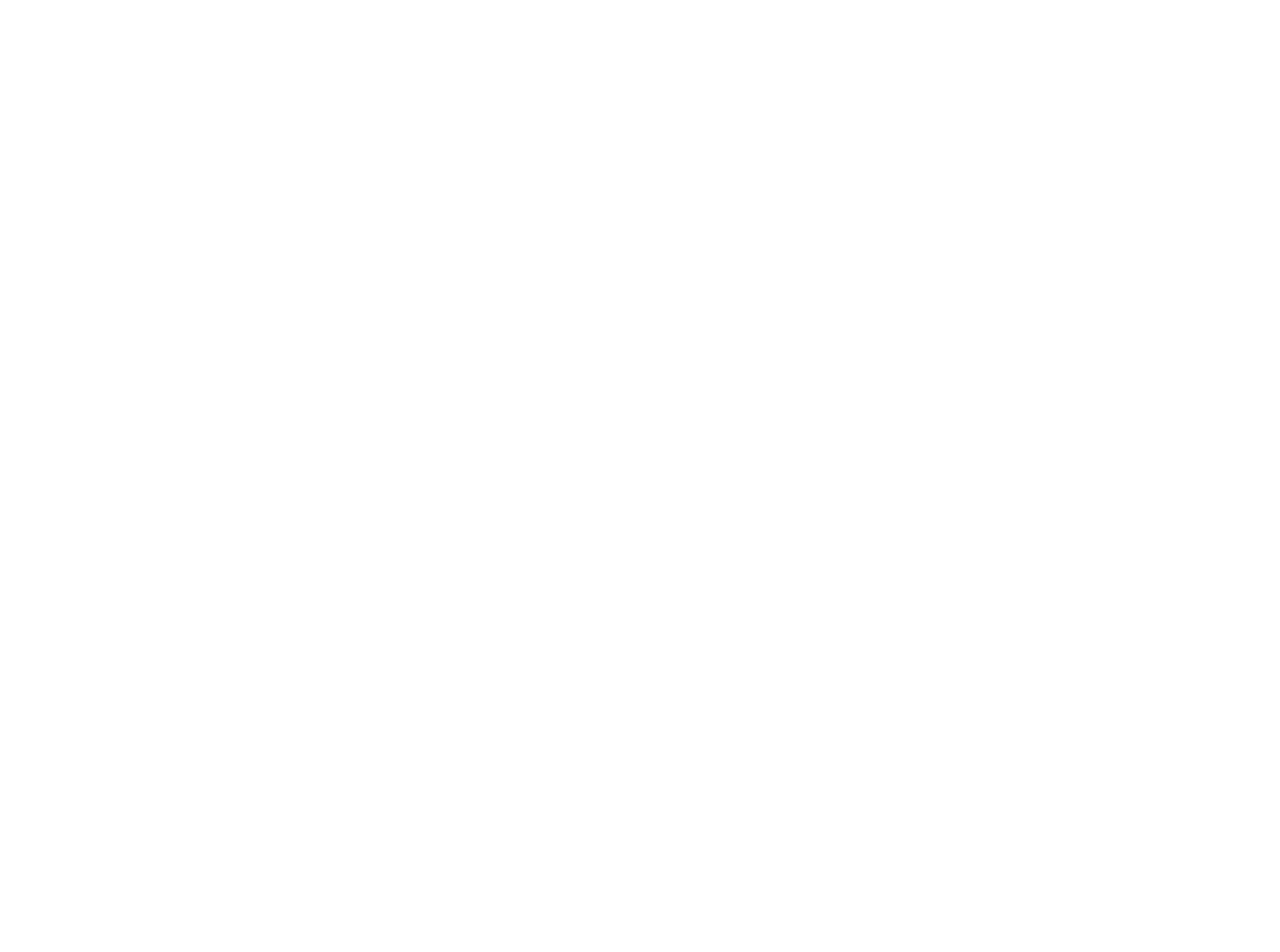
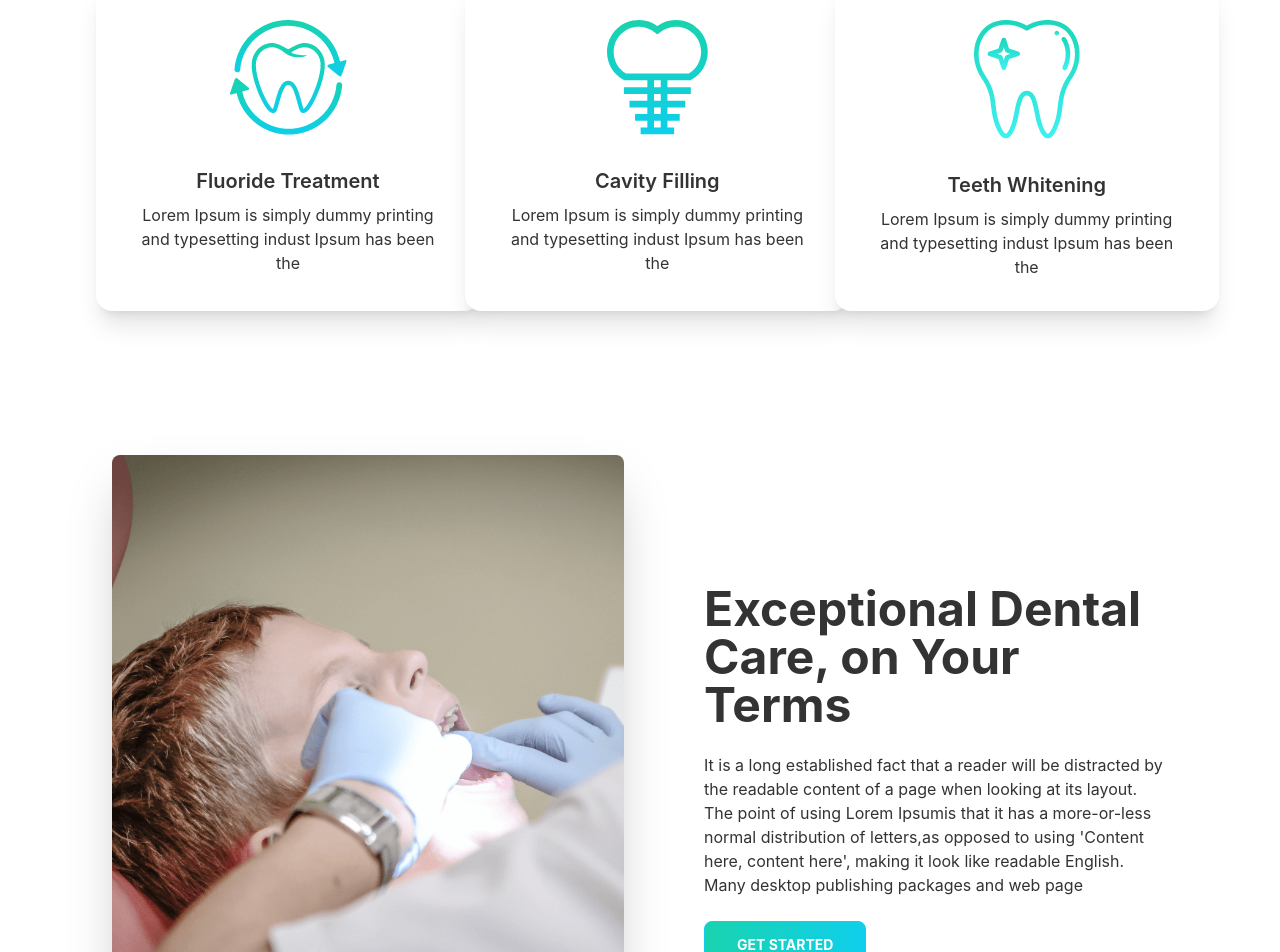
Before and after one commit to ashrafalisimon/doctors-portal-client, a React (Create React App) app: page / in a window 1280 px wide. Shown: the part 1340-2292 px from the top of the page. Before the commit the page ends 1012 px from the top, so only its background shows below. Built offline with nearby package versions, Linux system fonts and the light colour scheme.

Commit message:
service section complete

```diff
--- a/src/Pages/Home/Home.js
+++ b/src/Pages/Home/Home.js
@@ -1,12 +1,14 @@
 import React from 'react';
 import Banner from './Banner';
 import Info from './Info';
+import Services from './Services';
 
 const Home = () => {
     return (
         <div>
             <Banner/>
             <Info/>
+            <Services/>
         </div>
     );
 };
--- /dev/null
+++ b/src/Pages/Home/Service.js
@@ -0,0 +1,17 @@
+import React from 'react';
+
+const Service = ({service}) => {
+    return (
+        <div className="card w-96 bg-base-100 shadow-xl">
+        <figure className="px-10 pt-10">
+          <img src={service.img} alt="" className="rounded-xl" />
+        </figure>
+        <div className="card-body items-center text-center">
+          <h2 className="card-title">{service.name}</h2>
+          <p>{service.description}</p>
+        </div>
+      </div>
+    );
+};
+
+export default Service;
--- /dev/null
+++ b/src/Pages/Home/Services.js
@@ -0,0 +1,62 @@
+import React from "react";
+import fluoride from "../../assets/images/fluoride.png";
+import cavity from "../../assets/images/cavity.png";
+import whitening from "../../assets/images/whitening.png";
+import treatment from '../../assets/images/treatment.png'
+import Service from "./Service";
+
+const Services = () => {
+  const services = [
+    {
+      _id: "01",
+      name: "Fluoride Treatment",
+      description:
+        "Lorem Ipsum is simply dummy printing and typesetting indust Ipsum has been the",
+      img: fluoride,
+    },
+    {
+      _id: "02",
+      name: "Cavity Filling",
+      description:
+        "Lorem Ipsum is simply dummy printing and typesetting indust Ipsum has been the",
+      img: cavity,
+    },
+    {
+      _id: "03",
+      name: "Teeth Whitening",
+      description:
+        "Lorem Ipsum is simply dummy printing and typesetting indust Ipsum has been the",
+      img: whitening,
+    },
+  ];
+  return (
+    <div className="px-2 gap-4 md:px-12 lg:px-24 md:py-28 py-4 md:space-y-32">
+      <div className="text-center">
+        <h2 className="text-secondary font-bold text-xl">OUR SERVICES</h2>
+        <p className="text-accent text-4xl">Services We Provide</p>
+      </div>
+      <div className="grid grid-cols-1 lg:grid-cols-3 gap-5 ">
+        {services.map((service) => (
+          <Service key={service._id} service={service}></Service>
+        ))}
+      </div>
+      <div claclassNamess="hero min-h-screen md:px-16">
+        <div className="hero-content flex-col lg:flex-row md:space-x-16">
+          <img
+            src={treatment}
+            className="max-w-xs md:max-w-lg lg:max-w-lg rounded-lg shadow-2xl"
+          />
+          <div>
+            <h1 className="text-3xl sm:text-5xl font-bold">Exceptional Dental Care, on Your Terms</h1>
+            <p className="py-6">
+            It is a long established fact that a reader will be distracted by the readable content of a page when looking at its layout. The point of using Lorem Ipsumis that it has a more-or-less normal distribution of letters,as opposed to using 'Content here, content here', making it look like readable English. Many desktop publishing packages and web page
+            </p>
+            <button className="btn btn-primary text-white font-bold px-8 bg-gradient-to-r from-secondary to-primary">Get Started</button>
+          </div>
+        </div>
+      </div>
+    </div>
+  );
+};
+
+export default Services;
```
